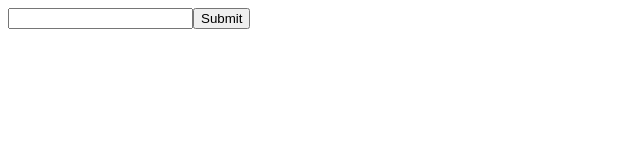
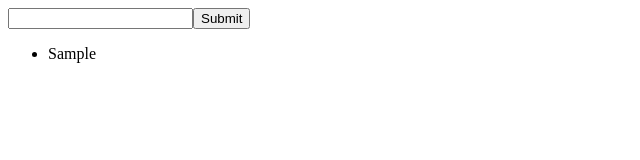
Before and after one commit to ryangholland/react-practice-project, a React (Create React App) app: page / in a window 1280 px wide. Both pictures are taken after typing "Sample" into the empty fields and a click on the button "Submit". Shown: the top 160 px of the page, without its empty margins (0-640 px from the left). Built offline with nearby package versions, Linux system fonts and the light colour scheme.

Commit message:
Assign an ID to each task and display task list with Overview component

```diff
--- a/src/components/App.js
+++ b/src/components/App.js
@@ -1,4 +1,5 @@
 import React, { Component } from "react";
+import Overview from "./Overview";
 
 class App extends Component {
   constructor() {
@@ -20,8 +21,12 @@ class App extends Component {
   }
 
   updateTasks() {
-    this.state.tasks.push(this.state.inputValue);
+    const newTask = {};
+    newTask.text = this.state.inputValue;
+    newTask.id = Math.random();
+    this.state.tasks.push(newTask);
     this.updateInput("");
+
     console.log(this.state.tasks);
   }
 
@@ -33,6 +38,7 @@ class App extends Component {
           onChange={(e) => this.updateInput(e.target.value)}
         ></input>
         <button onClick={this.updateTasks}>Submit</button>
+        <Overview tasks={this.state.tasks} />
       </>
     );
   }
--- a/src/components/Overview.js
+++ b/src/components/Overview.js
@@ -0,0 +1,18 @@
+import React, { Component } from "react";
+
+class Overview extends Component {
+  constructor(props) {
+    super(props);
+  }
+
+  render() {
+    const { tasks } = this.props;
+    const listItems = tasks.map((task) => {
+      return <li key={task.id}>{task.text}</li>;
+    });
+
+    return <ul>{listItems}</ul>;
+  }
+}
+
+export default Overview;
```
